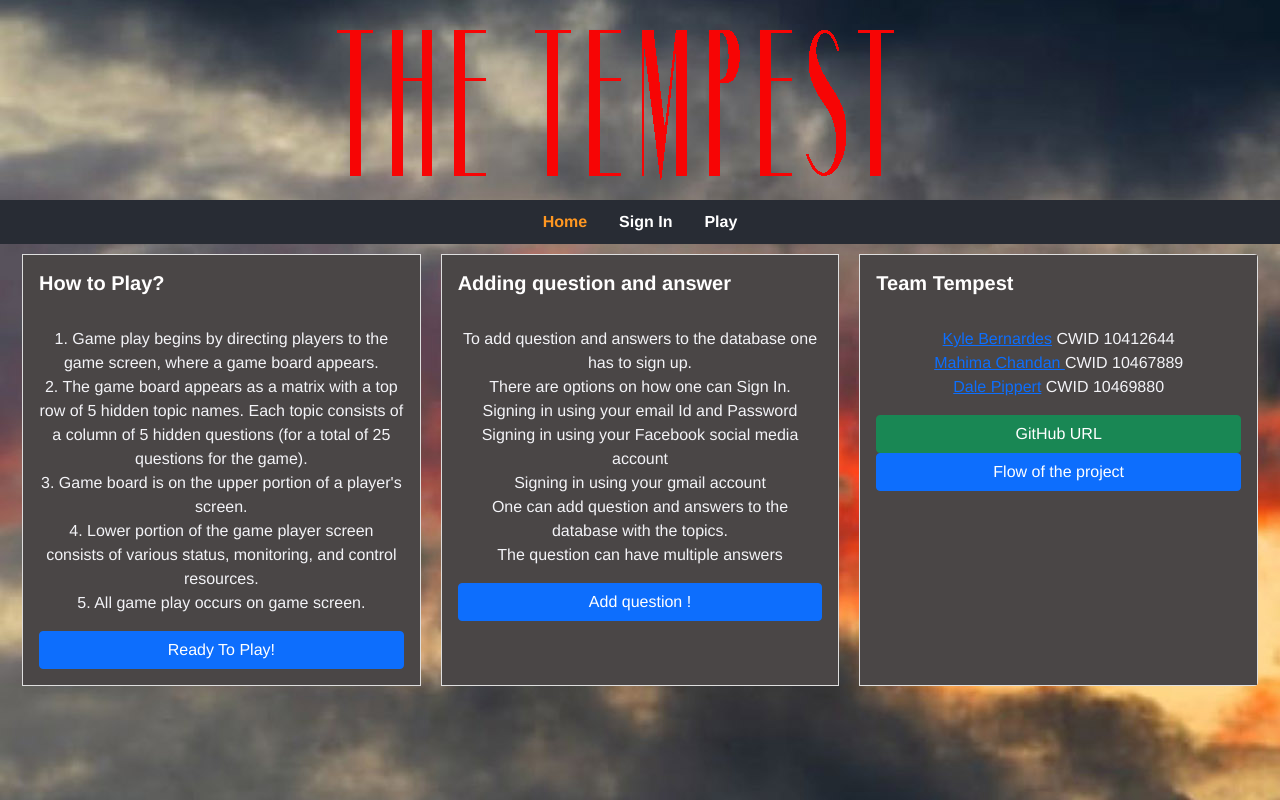
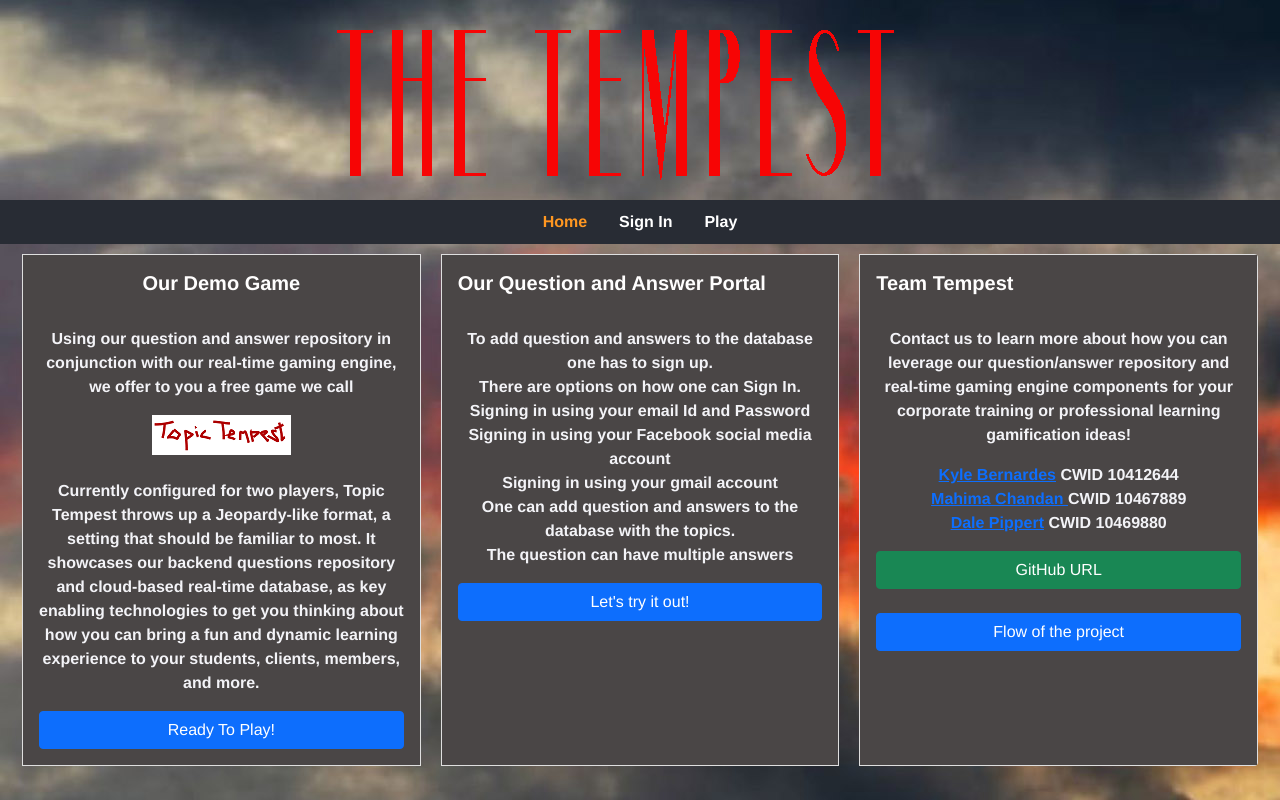
Before and after one commit to dpippert/CS554FinalProject, a React (Create React App) app in the folder client/: page / in a window 1280 px wide. Built offline with nearby package versions, Linux system fonts and the light colour scheme; no server answers.

Commit message:
working on home page

```diff
--- a/client/src/App.css
+++ b/client/src/App.css
@@ -186,9 +186,12 @@ nav {
 color:rgb(5, 5, 8);
 background-color: rgba(73, 69, 69, 0.993);
 }
+
 .card-text{
+  font-weight: bold;
   color:rgb(243, 243, 247);
 }
+
 .card{
   color:rgba(250, 248, 252, 0);
 margin:10px;
@@ -196,3 +199,7 @@ margin:10px;
 .btn{
 	display: block;
 }
+
+.centerit {
+  text-align: center
+}
--- a/client/src/Home.js
+++ b/client/src/Home.js
@@ -10,18 +10,22 @@ function Home(){
           <h1></h1> <h2></h2> <h3></h3> <h4></h4>
           <br/>
           <br/>
-        <div className="card">
+        <div className="card text-center">
 
         <div className="card-body">
-          <h5 className="card-title"> How to Play?</h5>
-          <p className="card-text">
-<br />1.	Game play begins by directing players to the game screen, where a game board appears.
-<br />2.	The game board appears as a matrix with a top row of 5 hidden topic names. Each topic consists of a column of 5 hidden questions (for a total of 25 questions for the game).
-<br />3.	Game board is on the upper portion of a player's screen.
-<br />4.	Lower portion of the game player screen consists of various status, monitoring, and control resources.
-<br />5.	All game play occurs on game screen.
-
-</p>
+          <h5 className="card-title">Our Demo Game</h5>
+          <br/>
+          <p className="card-text">Using our question and answer repository in conjunction with our real-time
+          gaming engine, we offer to you a free game we call</p>
+          <div>
+          <img className="card-text" src="./topictempest_small.png" title="Topic Tempest" alt="Topic Tempest"/>
+          </div>
+          <br/>
+          <p className="card-text">Currently configured for two players, Topic Tempest throws up a Jeopardy-like
+          format, a setting that should be familiar to most. It showcases our backend questions repository
+          and cloud-based real-time database, as key enabling technologies to get you thinking about how you can bring
+          a fun and dynamic learning experience to your students, clients, members, and more.
+          </p>
           <a href="/play" className="btn btn-primary">Ready To  Play!</a>
         </div>
       </div>
@@ -30,7 +34,7 @@ function Home(){
         <div className="card">
 
         <div class="card-body">
-          <h5 class="card-title">Adding question and answer</h5>
+          <h5 class="card-title">Our Question and Answer Portal</h5>
           <br/>
           <p class="card-text">To add question and answers to the database one has to sign up.<br/>
           There are options on how one can Sign In.
@@ -41,7 +45,7 @@ function Home(){
           One can add question and answers to the database with the topics.<br/>
           The question can have multiple answers<br/>
           </p>
-          <a href="/admin" className="btn btn-primary">Add question !</a>
+          <a href="/admin" className="btn btn-primary">Let's try it out!</a>
         </div>
       </div>
       <br/>
@@ -50,11 +54,17 @@ function Home(){
 
         <div className="card-body">
           <h5 className="card-title">Team  Tempest</h5>
-          <p className="card-text"><br/><a  href="mailto:kyle.bernardes@gmail.com">Kyle Bernardes</a> CWID 10412644
+          <br/>
+          <p className="card-text">Contact us to learn more about how you can leverage our question/answer repository and real-time gaming
+          engine components for your corporate training or professional learning gamification ideas!
+          </p>
+          <p className="card-text"><a  href="mailto:kyle.bernardes@gmail.com">Kyle Bernardes</a> CWID 10412644
           <br/><a href="mailto:mchandan@stevens.edu">Mahima Chandan </a>CWID 10467889
           <br/><a href="mailto:dale.pippert@gmail.com">Dale Pippert</a> CWID 10469880</p>
           <a href="https://github.com/dpippert/CS554FinalProject" className="btn btn-success">GitHub URL</a>
+          <br/>
           <a href="https://github.com/dpippert/CS554FinalProject/blob/master/doc/Arch.png" className="btn btn-primary">Flow of the project</a>
+          <br/>
         </div>
       </div>
       </div>
```
